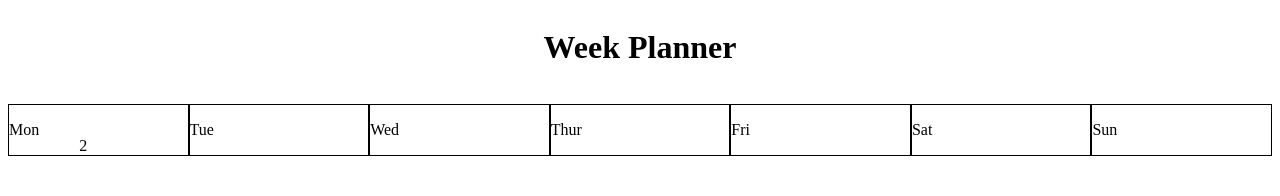
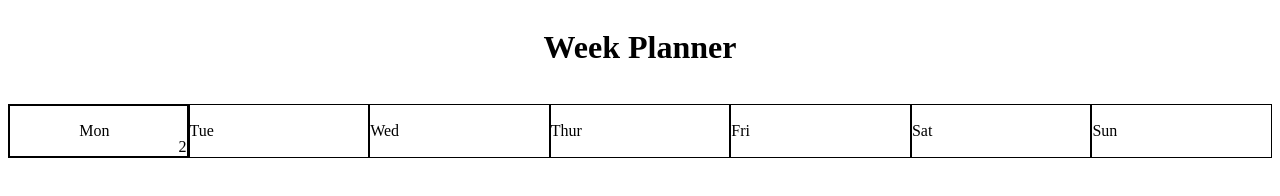
Before and after one commit to cathyygrcia/week-planner, a website: page index.html in a window 1280 px wide. Drawn offline with Linux system fonts and the light colour scheme.

Commit message:
Finished nav alignment.

```diff
--- a/index.html
+++ b/index.html
@@ -18,9 +18,9 @@
         <li class="day">
           <div class="sub-li">
             <p class="sub-p">Mon</p>
-            <ul class="sub-ul">
-              <li>2</li>
-            </ul>
+            <div class="sub-ul">
+              <p class="inner-p">2</p>
+            </div>
           </div>
         </li>
 
--- a/styles.css
+++ b/styles.css
@@ -23,13 +23,22 @@ li {
 }
 
 .sub-li {
-  text-align: center;
   flex-basis: 100%;
   display: flex;
+  justify-content: center;
+  border: 1px solid black;
 }
 
 .sub-ul {
   display: flex;
-  justify-content: flex-end;
   align-items: flex-end;
 }
+
+.sub-p {
+  flex-basis: 100%;
+}
+
+.inner-p {
+  margin: 0;
+  padding: 0;
+}
```
